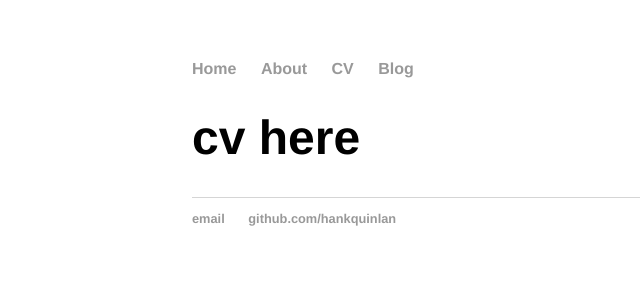
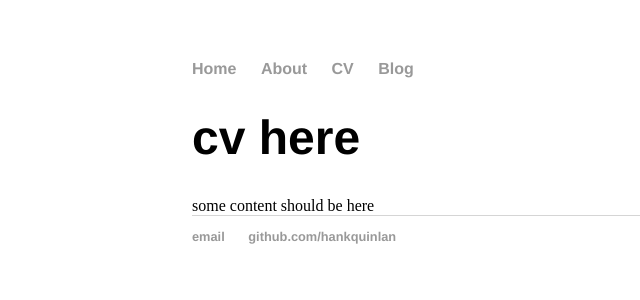
Before and after one commit to barscp/barscp.github.io, a Jekyll site: the page built from cv/index.html, in a window 1280 px wide. Shown: the top 300 px of the page, without its empty margins (0-640 px from the left). Built offline with Jekyll 4.4.1, drawn with Linux system fonts in a browser that asks for light colours.

Commit message:
Update index.html

```diff
--- a/cv/index.html
+++ b/cv/index.html
@@ -2,5 +2,5 @@
 layout: default
 title: Hank Quinlan's Blog
 ---
-
 <h1>cv here</h1>
+some content should be here
```
